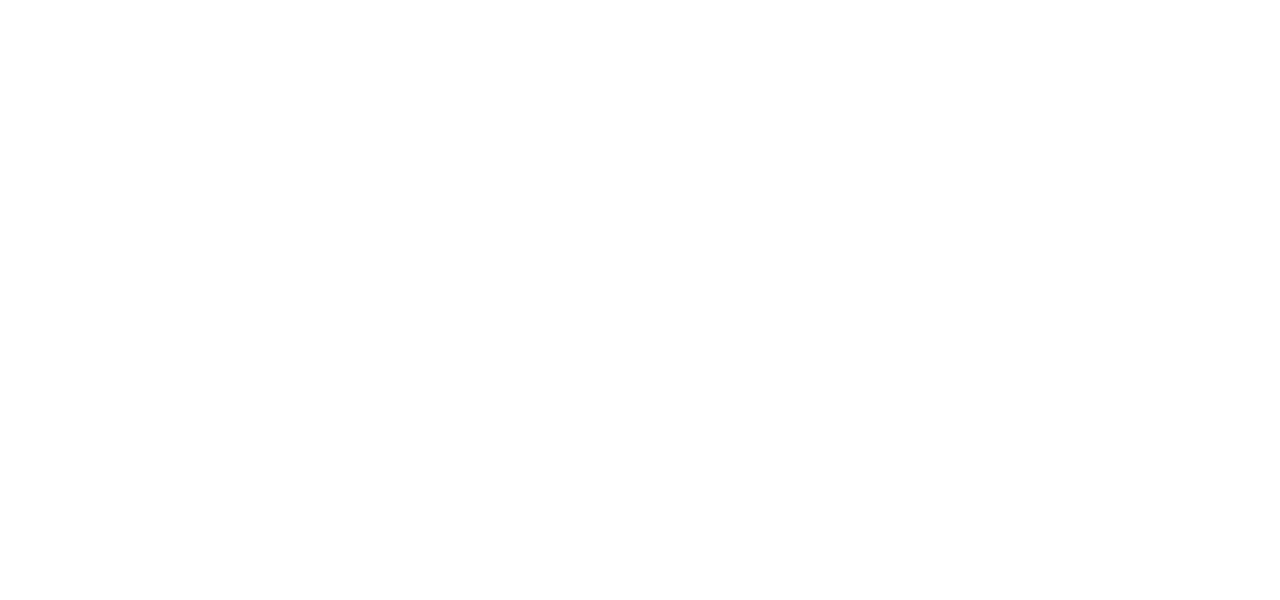
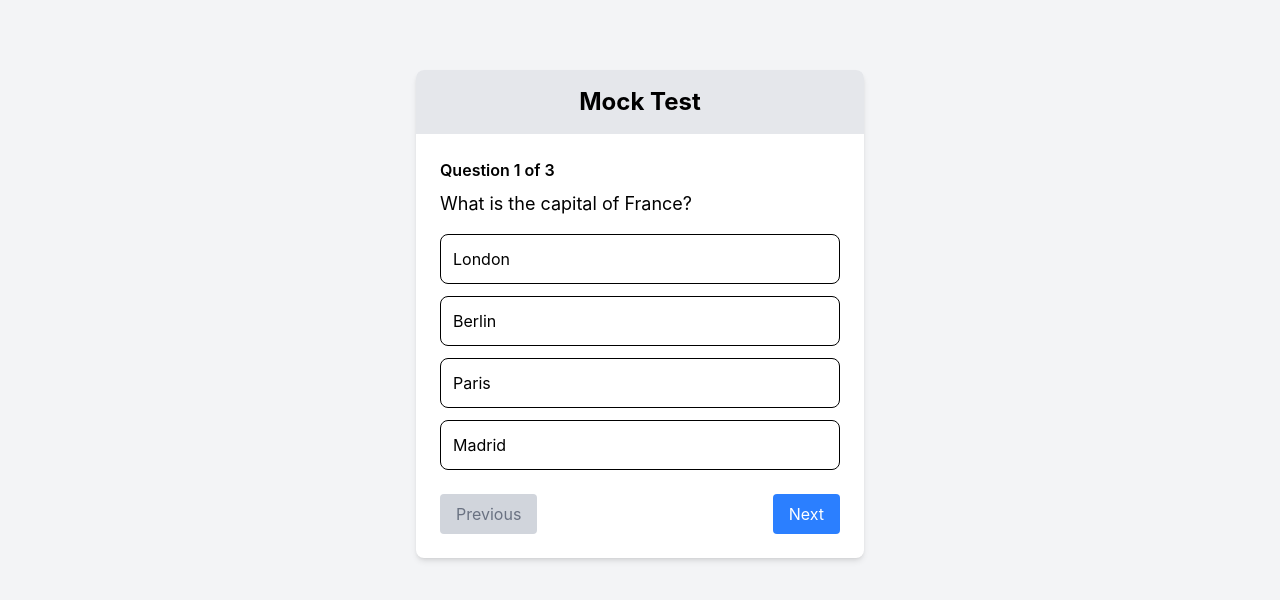
Before and after one commit to mransif/work-one, a React (Vite) app in the folder frontend/: page / in a window 1280 px wide. Shown: the part 886-1486 px from the top of the page. Built offline with nearby package versions, Linux system fonts and the light colour scheme; sample sign-in values are in the browser's storage.

Commit message:
Save local changes before pulling

```diff
--- a/frontend/src/Components/Banner.jsx
+++ b/frontend/src/Components/Banner.jsx
@@ -1,4 +1,5 @@
-import React, { useContext } from "react";
+import React, { useContext, useEffect } from "react";
+import { useNavigate } from "react-router-dom";
 import Button from "./Button";
 import { TiLocationArrow } from "react-icons/ti";
 import { AppContext } from "../context/AppContext";
@@ -6,7 +7,13 @@ import Mocktest from "./Mocktest";
 
 const Banner = () => {
   const { token } = useContext(AppContext);
+  const navigate = useNavigate();
 
+  useEffect(() => {
+    if (!token) {
+      navigate("/auth");
+    }
+  }, [token, navigate]);
 
   return (
     <>
@@ -31,17 +38,8 @@ const Banner = () => {
             />
           </div>
         </div>
-
-        {/* <div className="md:w-[50vw] md:h-screen sm:h-[50vh] sm:w-screen">
-        <div>
-        <img src="/images/bg-img.jpg" className="w-full h-full object-cover" />
-        </div>
-      </div> */}
       </div>
-      {token &&
-
-        <Mocktest />
-      }
+      {token && <Mocktest />}
     </>
   );
 };
--- a/frontend/src/Components/Mocktest.jsx
+++ b/frontend/src/Components/Mocktest.jsx
@@ -1,9 +1,146 @@
-import React from 'react'
+import React, { useState } from 'react';
 
-const Mocktest = () => {
+const MockTest = () => {
+  const [currentQuestion, setCurrentQuestion] = useState(0);
+  const [selectedAnswers, setSelectedAnswers] = useState({});
+  const [testSubmitted, setTestSubmitted] = useState(false);
+
+  const mockQuestions = [
+    {
+      id: 1,
+      question: "What is the capital of France?",
+      options: ["London", "Berlin", "Paris", "Madrid"],
+      correctAnswer: "Paris"
+    },
+    {
+      id: 2,
+      question: "Which planet is known as the Red Planet?",
+      options: ["Venus", "Mars", "Jupiter", "Saturn"],
+      correctAnswer: "Mars"
+    },
+    {
+      id: 3,
+      question: "What is 7 × 8?",
+      options: ["54", "56", "62", "64"],
+      correctAnswer: "56"
+    }
+  ];
+
+  const handleAnswerSelect = (questionId, selectedOption) => {
+    setSelectedAnswers(prev => ({
+      ...prev,
+      [questionId]: selectedOption
+    }));
+  };
+
+  const moveToNextQuestion = () => {
+    if (currentQuestion < mockQuestions.length - 1) {
+      setCurrentQuestion(prev => prev + 1);
+    }
+  };
+
+  const moveToPreviousQuestion = () => {
+    if (currentQuestion > 0) {
+      setCurrentQuestion(prev => prev - 1);
+    }
+  };
+
+  const submitTest = () => {
+    setTestSubmitted(true);
+  };
+
+  const calculateScore = () => {
+    return mockQuestions.reduce((score, question) => {
+      return selectedAnswers[question.id] === question.correctAnswer
+        ? score + 1
+        : score;
+    }, 0);
+  };
+
   return (
-    <div className='h-screen'>Mocktest</div>
-  )
-}
+    <div className="flex items-center justify-center h-screen bg-gray-100 p-4">
+      <div className="bg-white shadow-md rounded-lg w-full max-w-md overflow-hidden">
+        <div className="bg-gray-200 p-4 text-center">
+          <h2 className="text-2xl font-bold">
+            {testSubmitted ? "Test Results" : "Mock Test"}
+          </h2>
+        </div>
 
-export default Mocktest
+        <div className="p-6">
+          {!testSubmitted ? (
+            <>
+              <div className="mb-4">
+                <p className="font-semibold mb-2">
+                  Question {currentQuestion + 1} of {mockQuestions.length}
+                </p>
+                <p className="text-lg mb-4">
+                  {mockQuestions[currentQuestion].question}
+                </p>
+
+                <div className="space-y-3">
+                  {mockQuestions[currentQuestion].options.map((option) => (
+                    <button
+                      key={option}
+                      className={`w-full p-3 border rounded-lg text-left transition-colors duration-200 ${
+                        selectedAnswers[mockQuestions[currentQuestion].id] === option
+                          ? 'bg-blue-500 text-white'
+                          : 'bg-white hover:bg-gray-100'
+                      }`}
+                      onClick={() => handleAnswerSelect(mockQuestions[currentQuestion].id, option)}
+                    >
+                      {option}
+                    </button>
+                  ))}
+                </div>
+              </div>
+
+              <div className="flex justify-between mt-6">
+                <button
+                  className={`px-4 py-2 rounded ${
+                    currentQuestion === 0
+                      ? 'bg-gray-300 text-gray-500 cursor-not-allowed'
+                      : 'bg-gray-200 hover:bg-gray-300'
+                  }`}
+                  onClick={moveToPreviousQuestion}
+                  disabled={currentQuestion === 0}
+                >
+                  Previous
+                </button>
+
+                {currentQuestion === mockQuestions.length - 1 ? (
+                  <button
+                    className="px-4 py-2 bg-green-500 text-white rounded hover:bg-green-600"
+                    onClick={submitTest}
+                  >
+                    Submit Test
+                  </button>
+                ) : (
+                  <button
+                    className="px-4 py-2 bg-blue-500 text-white rounded hover:bg-blue-600"
+                    onClick={moveToNextQuestion}
+                  >
+                    Next
+                  </button>
+                )}
+              </div>
+            </>
+          ) : (
+            <div className="text-center">
+              <p className="text-xl mb-4">
+                Your Score: {calculateScore()} / {mockQuestions.length}
+              </p>
+              <button
+                className="px-4 py-2 bg-blue-500 text-white rounded hover:bg-blue-600"
+                onClick={() => setTestSubmitted(false)}
+              >
+                Retake Test
+              </button>
+            </div>
+          )}
+        </div>
+      </div>
+    </div>
+  );
+};
+
+export default MockTest;
--- a/frontend/src/Components/Navbar.jsx
+++ b/frontend/src/Components/Navbar.jsx
@@ -11,7 +11,7 @@ import Menu from "./Menu";
 
 const navItems = ["Home", "Mock-Test", "About", "Contact"];
 
-const NavBar = () => {
+const  NavBar = () => {
 
   const navigate = useNavigate()
 
@@ -55,11 +55,11 @@ const NavBar = () => {
       <header className="absolute top-1/2 w-full -translate-y-1/2">
         <nav className="flex size-full items-center justify-between p-4 bg-[#BDB395] rounded-xl ">
           <div className="flex items-center gap-7">
-            <img src="/images/mcet-logo.png" alt="logo" className="w-30" />
+            <img onClick={() => navigate('/auth')} src="/images/mcet-logo.png" alt="logo" className="w-30" />
 
 
             <Button
-              onClick={() => navigate('/auth')}
+
               id="Login-button"
               title="Login"
               rightIcon={<TiLocationArrow />}
```
Also changed, not shown: 2 other files (tests, documents, lock files or other folders).
